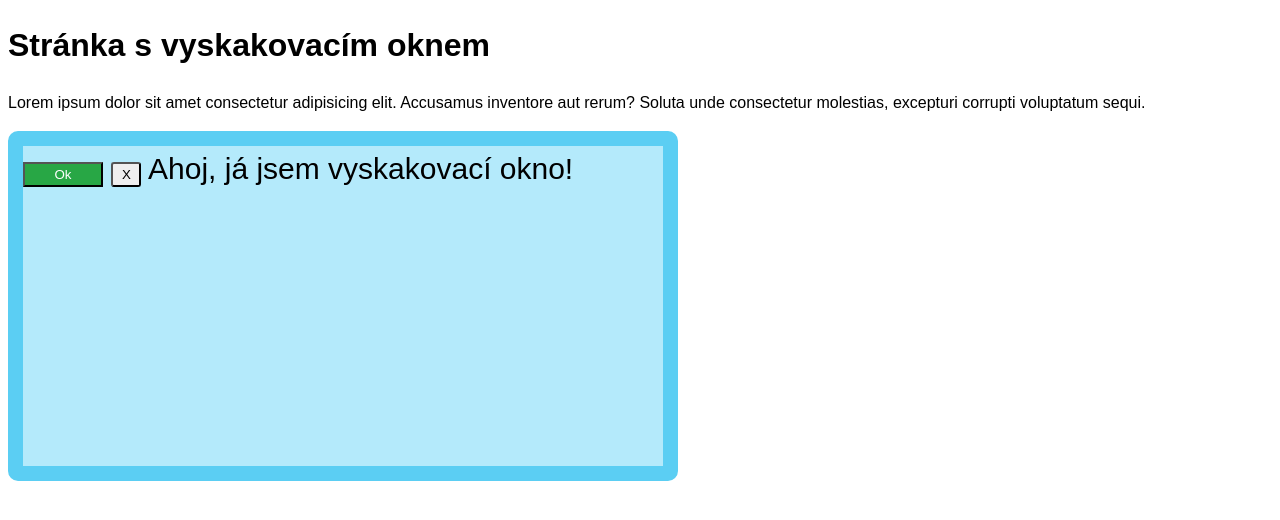
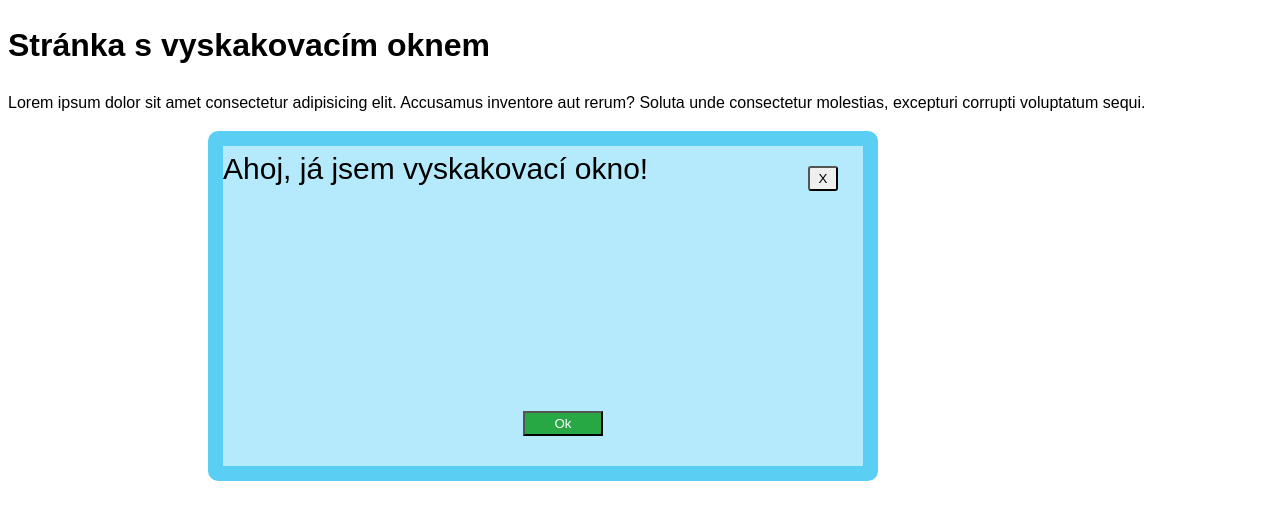
Before and after one commit to evadob/vyskakovaci-okno, a plain HTML site: page index.html in a window 1280 px wide. Drawn offline with Linux system fonts and the light colour scheme.

Commit message:
Buttons edit

```diff
--- a/style.css
+++ b/style.css
@@ -28,3 +28,19 @@ button {
 }
 
 /* sem přijdou tvoje styly */
+.modal {
+  position: relative;
+  left: 200px;
+}
+
+.ok {
+  position: absolute;
+  left: 300px;
+  bottom: 30px;
+}
+
+.exit {
+  position: absolute;
+  right: 25px;
+  top: 20px;
+}
```
Also changed, not shown: index.html (+0 -23 lines).
